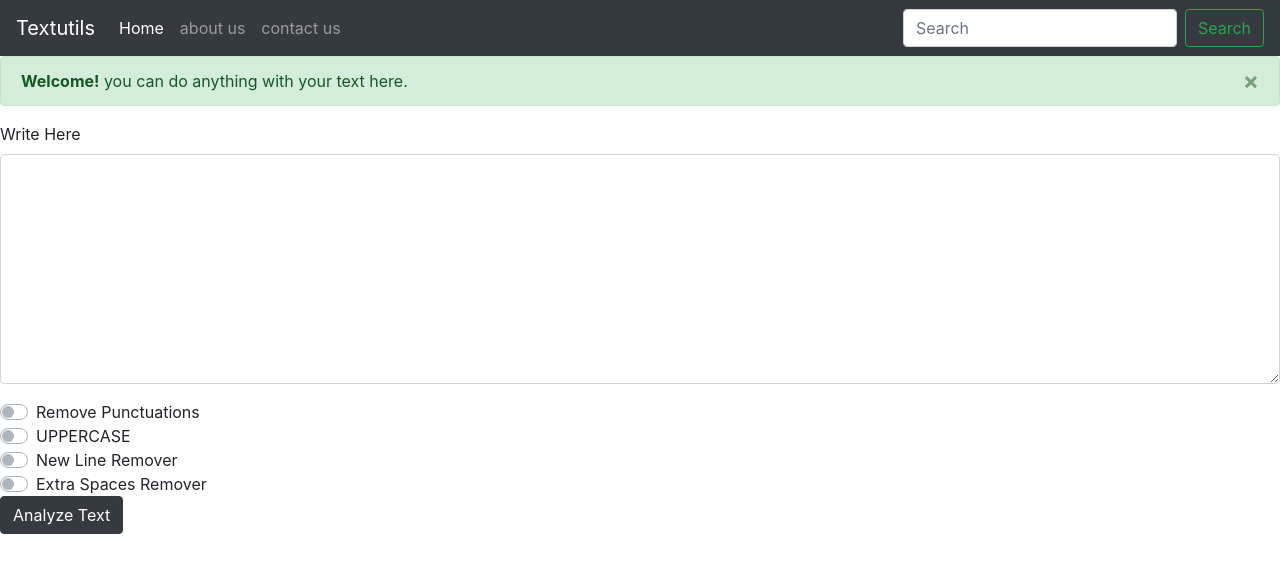
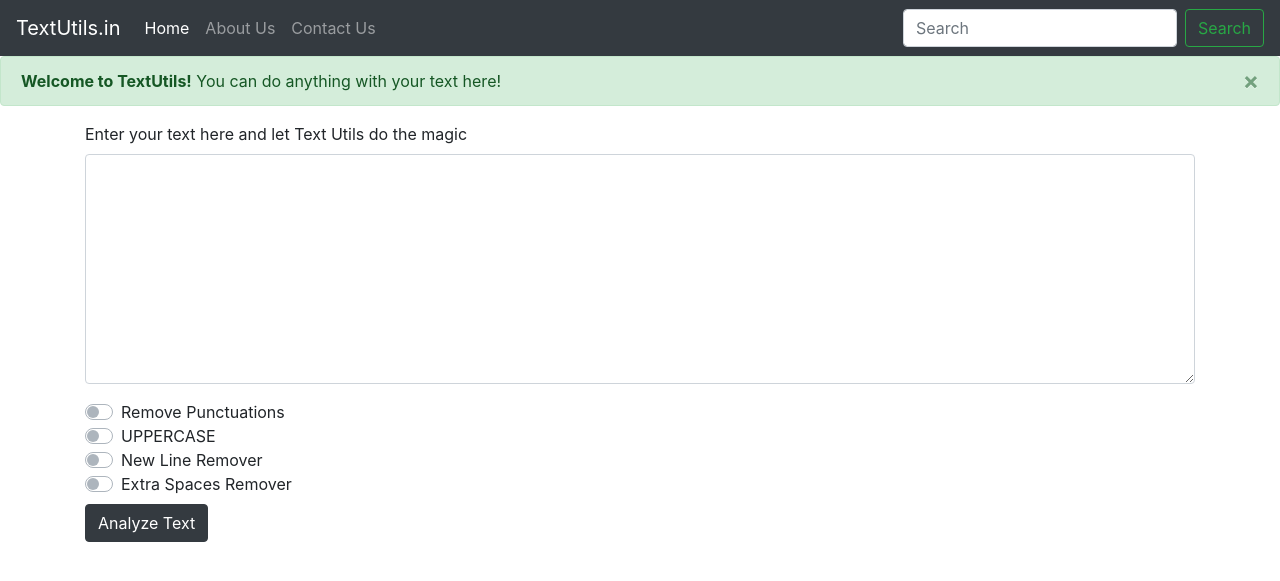
Before and after one commit to vibhore3999/textops, a Django app: page / in a window 1280 px wide. Shown: the top 581 px of the page. Run offline with Django 3.2, Linux system fonts and the light colour scheme; some libraries are stand-ins or nearby versions.

Commit message:
git status

```diff
--- a/templates/index.html
+++ b/templates/index.html
@@ -6,45 +6,53 @@
     <meta name="viewport" content="width=device-width, initial-scale=1, shrink-to-fit=no">
 
     <!-- Bootstrap CSS -->
-    <link rel="stylesheet" href="https://stackpath.bootstrapcdn.com/bootstrap/4.5.0/css/bootstrap.min.css" integrity="sha384-9aIt2nRpC12Uk9gS9baDl411NQApFmC26EwAOH8WgZl5MYYxFfc+NcPb1dKGj7Sk" crossorigin="anonymous">
+    <link rel="stylesheet" href="https://stackpath.bootstrapcdn.com/bootstrap/4.2.1/css/bootstrap.min.css" integrity="sha384-GJzZqFGwb1QTTN6wy59ffF1BuGJpLSa9DkKMp0DgiMDm4iYMj70gZWKYbI706tWS" crossorigin="anonymous">
 
-    <title>TextAnalyzer.com</title>
+    <title>Text Utils</title>
   </head>
   <body>
 <nav class="navbar navbar-expand-lg navbar-dark bg-dark">
-  <a class="navbar-brand" href="#">Textutils</a>
-  <button class="navbar-toggler" type="button" data-toggle="collapse" data-target="#navbarSupportedContent" aria-controls="navbarSupportedContent" aria-expanded="false" aria-label="Toggle navigation">
+  <a class="navbar-brand" href="#">TextUtils.in</a>
+  <button class="navbar-toggler" type="button" data-toggle="collapse" data-target="#navbarNavDropdown" aria-controls="navbarNavDropdown" aria-expanded="false" aria-label="Toggle navigation">
     <span class="navbar-toggler-icon"></span>
   </button>
-
-  <div class="collapse navbar-collapse" id="navbarSupportedContent">
-    <ul class="navbar-nav mr-auto">
+  <div class="collapse navbar-collapse" id="navbarNavDropdown">
+    <ul class="navbar-nav">
       <li class="nav-item active">
         <a class="nav-link" href="#">Home <span class="sr-only">(current)</span></a>
       </li>
       <li class="nav-item">
-        <a class="nav-link" href="#">about us</a>
+        <a class="nav-link" href="#">About Us</a>
+      </li>
+      <li class="nav-item">
+        <a class="nav-link" href="#">Contact Us</a>
       </li>
 
-      <li class="nav-item">
-        <a class="nav-link" href="#">contact us</a>
-      </li>
     </ul>
-    <form class="form-inline my-2 my-lg-0">
+  </div>
+  <form class="form-inline">
     <input class="form-control mr-sm-2" type="search" placeholder="Search" aria-label="Search">
     <button class="btn btn-outline-success my-2 my-sm-0" type="submit">Search</button>
   </form>
 </nav>
+
+
 <div class="alert alert-success alert-dismissible fade show" role="alert">
-  <strong>Welcome!</strong> you can do anything with your text here.
+  <strong>Welcome to TextUtils!</strong> You can do anything with your text here!
   <button type="button" class="close" data-dismiss="alert" aria-label="Close">
-    <span aria-hidden="true">&times;</span>
+    <span aria-hidden="true">×</span>
   </button>
 </div>
 
 
+<div class="container">
+
+  <form action='/analyze' method='get'>
+
+
+
   <div class="form-group">
-    <label for="exampleFormControlTextarea1">Write Here</label>
+    <label for="exampleFormControlTextarea1">Enter your text here and let Text Utils do the magic</label>
     <textarea class="form-control" name='text' id="exampleFormControlTextarea1" rows="9"></textarea>
   </div>
 
@@ -52,28 +60,31 @@
   <input type="checkbox" name="removepunc" class="custom-control-input" id="customSwitch1">
   <label class="custom-control-label" for="customSwitch1">Remove Punctuations</label>
 </div>
+
   <div class="custom-control custom-switch">
   <input type="checkbox" name="fullcaps" class="custom-control-input" id="customSwitch2">
   <label class="custom-control-label" for="customSwitch2">UPPERCASE</label>
 </div>
+
   <div class="custom-control custom-switch">
-  <input type="checkbox" name="newlineremover" class="custom-control-input" id="customSwitch3">
+  <input type="checkbox"  name="newlineremover" class="custom-control-input" id="customSwitch3">
   <label class="custom-control-label" for="customSwitch3">New Line Remover</label>
 </div>
+
   <div class="custom-control custom-switch">
-  <input type="checkbox" name="extraspaceremover" class="custom-control-input" id="customSwitch4">
+  <input type="checkbox"  name="extraspaceremover" class="custom-control-input" id="customSwitch4">
   <label class="custom-control-label" for="customSwitch4">Extra Spaces Remover</label>
 </div>
 
-    <button type="submit" class="btn btn-dark">Analyze Text</button>
+<button type="submit" class="btn btn-dark mt-2">Analyze Text</button>
     </form>
 </div>
 
 
     <!-- Optional JavaScript -->
     <!-- jQuery first, then Popper.js, then Bootstrap JS -->
-    <script src="https://code.jquery.com/jquery-3.5.1.slim.min.js" integrity="sha384-DfXdz2htPH0lsSSs5nCTpuj/zy4C+OGpamoFVy38MVBnE+IbbVYUew+OrCXaRkfj" crossorigin="anonymous"></script>
-    <script src="https://cdn.jsdelivr.net/npm/popper.js@1.16.0/dist/umd/popper.min.js" integrity="sha384-Q6E9RHvbIyZFJoft+2mJbHaEWldlvI9IOYy5n3zV9zzTtmI3UksdQRVvoxMfooAo" crossorigin="anonymous"></script>
-    <script src="https://stackpath.bootstrapcdn.com/bootstrap/4.5.0/js/bootstrap.min.js" integrity="sha384-OgVRvuATP1z7JjHLkuOU7Xw704+h835Lr+6QL9UvYjZE3Ipu6Tp75j7Bh/kR0JKI" crossorigin="anonymous"></script>
+    <script src="https://code.jquery.com/jquery-3.3.1.slim.min.js" integrity="sha384-q8i/X+965DzO0rT7abK41JStQIAqVgRVzpbzo5smXKp4YfRvH+8abtTE1Pi6jizo" crossorigin="anonymous"></script>
+    <script src="https://cdnjs.cloudflare.com/ajax/libs/popper.js/1.14.6/umd/popper.min.js" integrity="sha384-wHAiFfRlMFy6i5SRaxvfOCifBUQy1xHdJ/yoi7FRNXMRBu5WHdZYu1hA6ZOblgut" crossorigin="anonymous"></script>
+    <script src="https://stackpath.bootstrapcdn.com/bootstrap/4.2.1/js/bootstrap.min.js" integrity="sha384-B0UglyR+jN6CkvvICOB2joaf5I4l3gm9GU6Hc1og6Ls7i6U/mkkaduKaBhlAXv9k" crossorigin="anonymous"></script>
   </body>
 </html>
--- a/textutils/views.py
+++ b/textutils/views.py
@@ -8,20 +8,19 @@
 
     #return HttpResponse("home")
 def ex1(request):
-    sites = ['''<h1>For my poems blog</h1><a href="http://poemlyf.blogspot.com/">my poems</a>''',
-             ]
+    sites = ['''<h1>For my poems blog</h1><a href="http://poemlyf.blogspot.com/">my poems</a>''']
     return HttpResponse((sites))
 
 
 def analyze(request):
     #Get the text
-    djtext = request.POST.get('text', 'default')
+    djtext = request.GET.get('text', 'default')
 
     # Check checkbox values
-    removepunc = request.POST.get('removepunc', 'off')
-    fullcaps = request.POST.get('fullcaps', 'off')
-    newlineremover = request.POST.get('newlineremover', 'off')
-    extraspaceremover = request.POST.get('extraspaceremover', 'off')
+    removepunc = request.GET.get('removepunc', 'off')
+    fullcaps = request.GET.get('fullcaps', 'off')
+    newlineremover = request.GET.get('newlineremover', 'off')
+    extraspaceremover = request.GET.get('extraspaceremover', 'off')
 
     #Check which checkbox is on
     if removepunc == "on":
@@ -48,7 +47,7 @@
     if(newlineremover=="on"):
         analyzed = ""
         for char in djtext:
-            if char != "\n" and char!="\r":
+            if char != "\n" and char !="\r":
                 analyzed = analyzed + char
         params = {'purpose': 'New Line Removed', 'analyzed_text': analyzed}
         djtext = analyzed
```
Also changed, not shown: db.sqlite3. Lines whose indentation alone changed are shown as unchanged.
